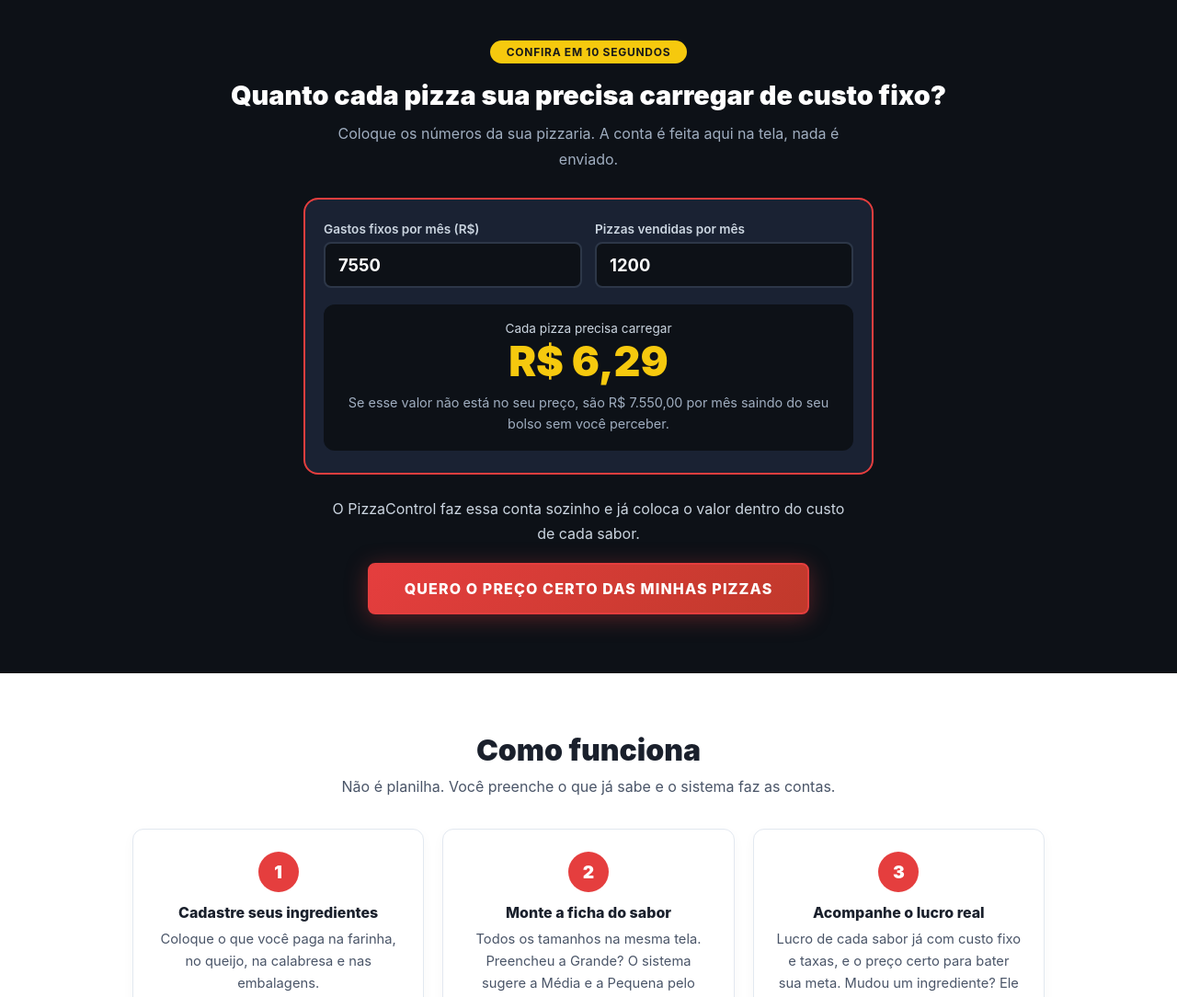
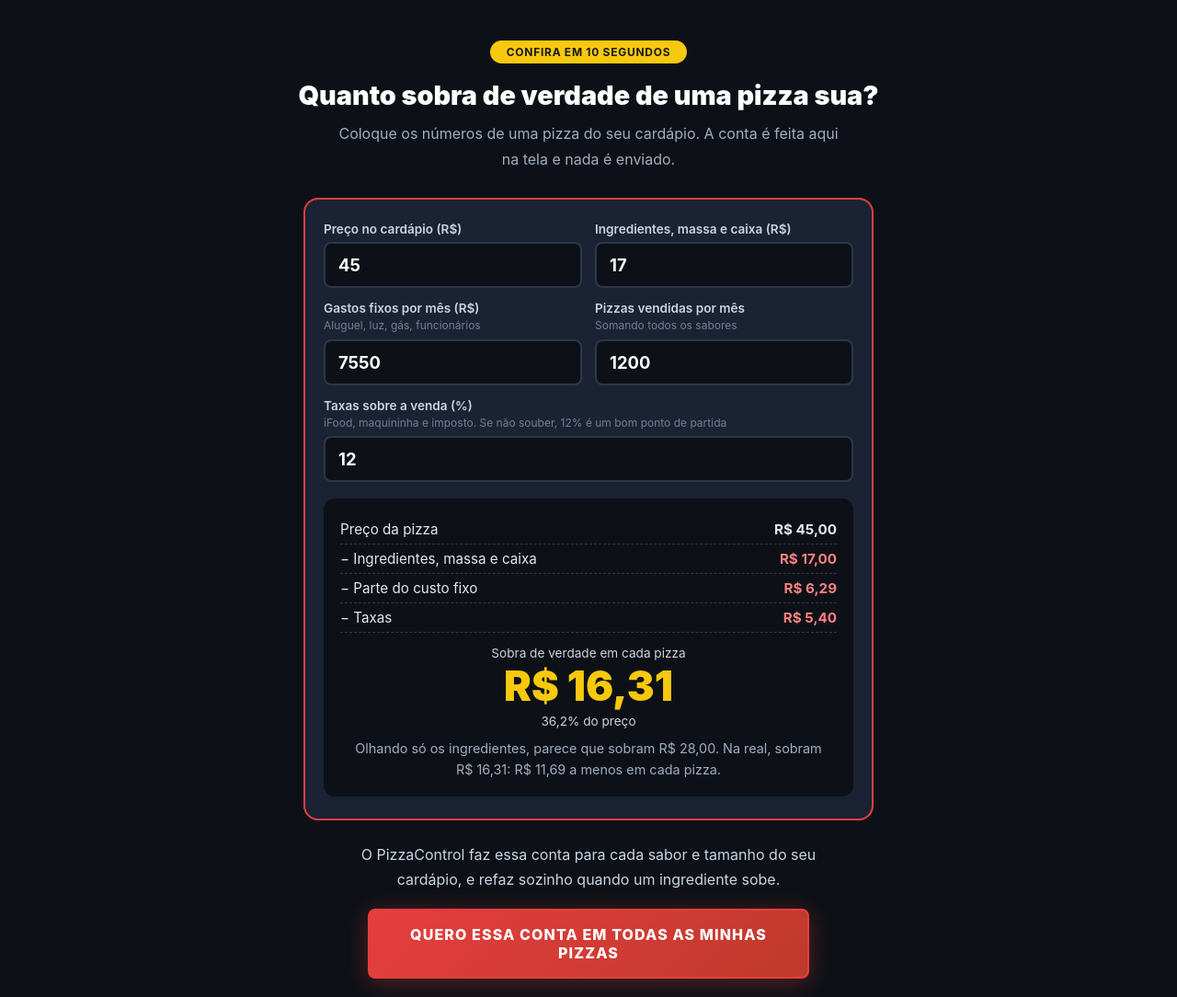
Before and after one commit to Railane-a11y/pizzacontrol, a plain HTML site: page index.html in a window 1280 px wide. Shown: the part 1560-2644 px from the top of the page at 92% size. Drawn offline with Linux system fonts and the light colour scheme.

Commit message:
Update index.html

```diff
--- a/index.html
+++ b/index.html
@@ -215,6 +215,13 @@
     .calc-res { margin-top: 18px; background: #0d1117; border-radius: 12px; padding: 18px; text-align: center; }
     .calc-res .v { color: #f6c90e; font-weight: 900; font-size: clamp(2rem, 7vw, 2.8rem); line-height: 1.1; margin: 4px 0 8px; }
     .calc-res p { color: #a0aec0; font-size: 0.9rem; line-height: 1.6; }
+    .calc small { display: block; color: #718096; font-size: 0.75rem; margin: -3px 0 6px; line-height: 1.4; }
+    .calc-full { grid-column: 1 / -1; }
+    .calc-linhas { text-align: left; }
+    .cl { display: flex; justify-content: space-between; gap: 12px; color: #e2e8f0; font-size: 0.95rem; padding: 6px 0; border-bottom: 1px dashed #2d3748; }
+    .cl b { white-space: nowrap; }
+    .cl.menos b { color: #fc8181; }
+    .calc-res .v.neg { color: #fc8181; }
     .passo-n { width: 44px; height: 44px; border-radius: 50%; background: #e53e3e; color: #fff; font-weight: 900; font-size: 1.2rem; display: flex; align-items: center; justify-content: center; margin: 0 auto 12px; }
     .fundador { display: flex; gap: 24px; align-items: center; }
     .fundador-foto { flex: 0 0 120px; width: 120px; height: 120px; border-radius: 50%; background: #e53e3e; color: #fff; font-size: 3rem; font-weight: 900; display: flex; align-items: center; justify-content: center; border: 4px solid #f6c90e; object-fit: cover; }
@@ -379,21 +386,31 @@
 <section class="dark-section sec-pad">
   <div class="container-sm" style="text-align:center;">
     <span class="badge-yellow">CONFIRA EM 10 SEGUNDOS</span>
-    <h2 class="sec-h2" style="color:#fff; font-weight:900; font-size:1.8rem; margin:16px 0 10px; line-height:1.3;">Quanto cada pizza sua precisa carregar de custo fixo?</h2>
-    <p style="color:#a0aec0; max-width:560px; margin:0 auto 28px; line-height:1.7;">Coloque os números da sua pizzaria. A conta é feita aqui na tela, nada é enviado.</p>
+    <h2 class="sec-h2" style="color:#fff; font-weight:900; font-size:1.8rem; margin:16px 0 10px; line-height:1.3;">Quanto sobra de verdade de uma pizza sua?</h2>
+    <p style="color:#a0aec0; max-width:560px; margin:0 auto 28px; line-height:1.7;">Coloque os números de uma pizza do seu cardápio. A conta é feita aqui na tela e nada é enviado.</p>
     <div class="calc" style="text-align:left;">
       <div class="calc-campos">
-        <div><label for="gastos">Gastos fixos por mês (R$)</label><input id="gastos" type="number" inputmode="numeric" min="0" value="7550"></div>
-        <div><label for="pizzas">Pizzas vendidas por mês</label><input id="pizzas" type="number" inputmode="numeric" min="1" value="1200"></div>
+        <div><label for="cPreco">Preço no cardápio (R$)</label><input id="cPreco" type="number" inputmode="decimal" min="0" step="0.01" value="45"></div>
+        <div><label for="cIng">Ingredientes, massa e caixa (R$)</label><input id="cIng" type="number" inputmode="decimal" min="0" step="0.01" value="17"></div>
+        <div><label for="cFixo">Gastos fixos por mês (R$)</label><small>Aluguel, luz, gás, funcionários</small><input id="cFixo" type="number" inputmode="numeric" min="0" value="7550"></div>
+        <div><label for="cQtd">Pizzas vendidas por mês</label><small>Somando todos os sabores</small><input id="cQtd" type="number" inputmode="numeric" min="1" value="1200"></div>
+        <div class="calc-full"><label for="cTaxa">Taxas sobre a venda (%)</label><small>iFood, maquininha e imposto. Se não souber, 12% é um bom ponto de partida</small><input id="cTaxa" type="number" inputmode="decimal" min="0" max="90" step="0.1" value="12"></div>
       </div>
       <div class="calc-res" aria-live="polite">
-        <div style="color:#cbd5e0; font-size:0.85rem;">Cada pizza precisa carregar</div>
-        <div class="v" id="porPizza">R$ 6,29</div>
-        <p id="explica">Se esse valor não está no seu preço, são R$ 7.550,00 por mês saindo do seu bolso sem você perceber.</p>
+        <div class="calc-linhas">
+          <div class="cl"><span>Preço da pizza</span><b id="rPreco">-</b></div>
+          <div class="cl menos"><span>− Ingredientes, massa e caixa</span><b id="rIng">-</b></div>
+          <div class="cl menos"><span>− Parte do custo fixo</span><b id="rFixo">-</b></div>
+          <div class="cl menos"><span>− Taxas</span><b id="rTaxa">-</b></div>
+        </div>
+        <div style="color:#cbd5e0; font-size:0.85rem; margin-top:14px;">Sobra de verdade em cada pizza</div>
+        <div class="v" id="rLucro">-</div>
+        <div id="rPct" style="color:#cbd5e0; font-size:0.85rem; margin:-4px 0 10px;"></div>
+        <p id="rExplica"></p>
       </div>
     </div>
-    <p style="color:#cbd5e0; margin:24px auto 18px; max-width:560px; line-height:1.7;">O PizzaControl faz essa conta sozinho e já coloca o valor dentro do custo de cada sabor.</p>
-    <a href="#planos" class="btn-red" style="text-transform:uppercase; max-width:480px; width:100%;">QUERO O PREÇO CERTO DAS MINHAS PIZZAS</a>
+    <p style="color:#cbd5e0; margin:24px auto 18px; max-width:560px; line-height:1.7;">O PizzaControl faz essa conta para cada sabor e tamanho do seu cardápio, e refaz sozinho quando um ingrediente sobe.</p>
+    <a href="#planos" class="btn-red" style="text-transform:uppercase; max-width:480px; width:100%;">QUERO ESSA CONTA EM TODAS AS MINHAS PIZZAS</a>
   </div>
 </section>
 
@@ -769,20 +786,6 @@
   </div>
 </section>
 
-<section class="section-white sec-pad">
-  <div class="container-sm">
-    <div class="card-white fundador" style="padding: 32px 26px;">
-      <div class="fundador-foto" id="fundadorFoto" aria-hidden="true">M</div>
-      <div>
-        <h2 class="sec-h2" style="color:#1a202c; font-weight:900; font-size:1.6rem; margin-bottom:12px;">Feito por quem vive de pizza</h2>
-        <p style="color:#4a5568; line-height:1.7; font-size:1.02rem;">"Sou pizzaiolo e tenho minha própria pizzaria. Por muito tempo eu vendia bem e não entendia por que sobrava tão pouco no fim do mês. Criei o PizzaControl para resolver isso na minha cozinha, e agora ele está disponível para você."</p>
-        <p style="margin-top:12px; font-weight:800; color:#1a202c;">Marllon Sousa, criador do PizzaControl</p>
-        <a href="https://instagram.com/casadaspizzaass" target="_blank" rel="noopener" style="color:#e53e3e; font-weight:700;">@casadaspizzaass</a>
-      </div>
-    </div>
-  </div>
-</section>
-
 <!-- Depoimentos REAIS: esta seção fica escondida até você preencher a lista DEPOIMENTOS no final do arquivo -->
 <section id="secDepos" class="section-light sec-pad" hidden>
   <div class="container">
@@ -1015,9 +1018,6 @@ const VSL_VERTICAL = false; // true se o vídeo for gravado em pé (formato celu
 // ATENÇÃO: só use se você realmente for subir o preço nessa data. Coloque null para desligar.
 const PRECO_LANCAMENTO_ATE = '2026-10-10T23:59:59-03:00';
 
-// Sua foto (opcional). Suba a foto no GitHub e coloque o nome, ex.: 'marllon.jpg'.
-const FOTO_FUNDADOR = '';
-
 // Depoimentos REAIS de clientes. A seção só aparece quando houver pelo menos um.
 // Ex.: { nome: 'João', pizzaria: 'Pizzaria do João, São Luís - MA', texto: 'O que ele disse', print: 'depo-joao.jpg' }
 const DEPOIMENTOS = [];
@@ -1044,13 +1044,6 @@ const DEPOIMENTOS = [];
     box.appendChild(v);
   }
 
-  if (FOTO_FUNDADOR) {
-    const img = document.createElement('img');
-    img.src = FOTO_FUNDADOR; img.alt = 'Marllon Sousa, criador do PizzaControl';
-    img.className = 'fundador-foto'; img.loading = 'lazy'; img.width = 120; img.height = 120;
-    document.getElementById('fundadorFoto').replaceWith(img);
-  }
-
   if (DEPOIMENTOS.length) {
     document.getElementById('secDepos').hidden = false;
     document.getElementById('depos').innerHTML = DEPOIMENTOS.map(function (d) {
@@ -1063,17 +1056,29 @@ const DEPOIMENTOS = [];
     }).join('');
   }
 
-  // Calculadora
+  // Calculadora: quanto sobra de verdade em uma pizza
   const brl = (n) => n.toLocaleString('pt-BR', { style: 'currency', currency: 'BRL' });
-  const gastos = document.getElementById('gastos'), pizzas = document.getElementById('pizzas');
+  const pctBR = (n) => n.toLocaleString('pt-BR', { minimumFractionDigits: 1, maximumFractionDigits: 1 }) + '%';
+  const campoCalc = (id, min) => Math.max(min, parseFloat(document.getElementById(id).value) || 0);
   function calcular() {
-    const g = Math.max(0, parseFloat(gastos.value) || 0);
-    const p = Math.max(1, parseFloat(pizzas.value) || 1);
-    document.getElementById('porPizza').textContent = brl(g / p);
-    document.getElementById('explica').textContent = 'Se esse valor não está no seu preço, são ' + brl(g) + ' por mês saindo do seu bolso sem você perceber.';
+    const preco = campoCalc('cPreco', 0), ing = campoCalc('cIng', 0), fixoMes = campoCalc('cFixo', 0);
+    const qtd = Math.max(1, campoCalc('cQtd', 0)), taxaPct = Math.min(campoCalc('cTaxa', 0), 90);
+    const fixo = fixoMes / qtd, taxa = preco * taxaPct / 100;
+    const lucro = preco - ing - fixo - taxa;
+    const pareceria = preco - ing;
+    document.getElementById('rPreco').textContent = brl(preco);
+    document.getElementById('rIng').textContent = brl(ing);
+    document.getElementById('rFixo').textContent = brl(fixo);
+    document.getElementById('rTaxa').textContent = brl(taxa);
+    const v = document.getElementById('rLucro');
+    v.textContent = brl(lucro);
+    document.getElementById('rPct').textContent = preco > 0 ? pctBR(lucro / preco * 100) + ' do preço' : '';
+    v.classList.toggle('neg', lucro < 0);
+    document.getElementById('rExplica').textContent = preco <= 0 ? 'Coloque o preço da pizza.'
+      : lucro < 0 ? 'Essa pizza está dando prejuízo de ' + brl(-lucro) + ' a cada venda.'
+      : 'Olhando só os ingredientes, parece que sobram ' + brl(pareceria) + '. Na real, sobram ' + brl(lucro) + ': ' + brl(pareceria - lucro) + ' a menos em cada pizza.';
   }
-  gastos.addEventListener('input', calcular);
-  pizzas.addEventListener('input', calcular);
+  ['cPreco', 'cIng', 'cFixo', 'cQtd', 'cTaxa'].forEach((id) => document.getElementById(id).addEventListener('input', calcular));
   calcular();
 
   // Faixa de preço de lançamento (só com data real)
```
